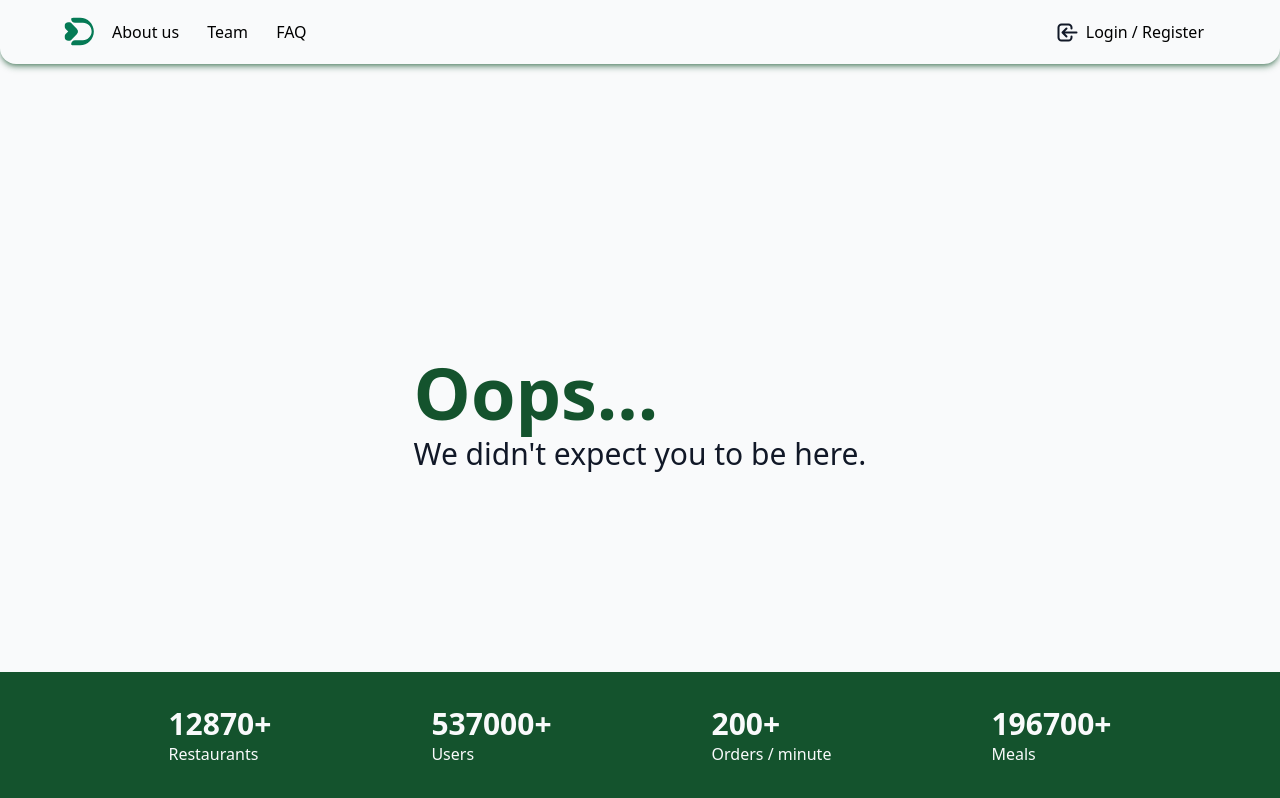
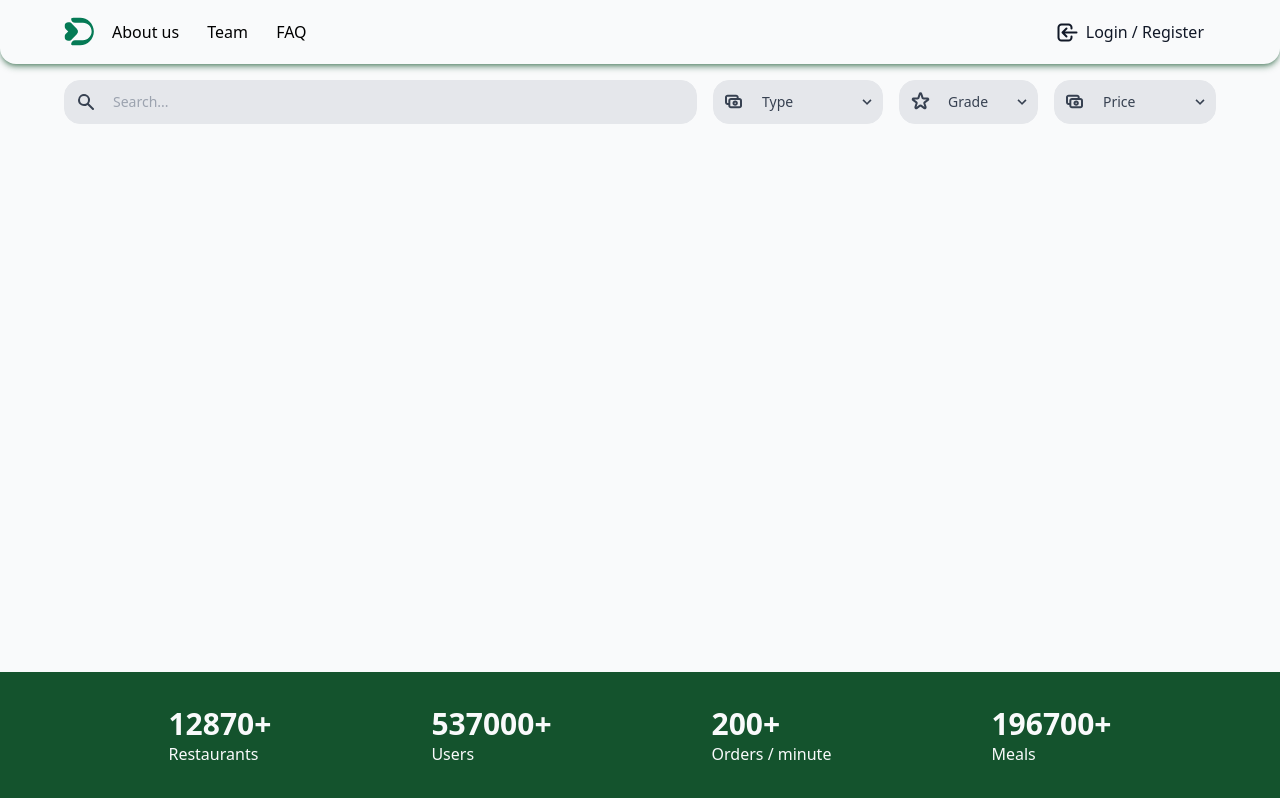
Before and after one commit to LessJakub/Salver, an Angular app in the folder Client/: page /search-page in a window 1280 px wide. Built offline with nearby package versions, Linux system fonts and the light colour scheme.

Commit message:
Implement basis of search engine page.

```diff
--- a/Client/src/app/app-routing.module.ts
+++ b/Client/src/app/app-routing.module.ts
@@ -5,11 +5,13 @@ import { LandingPageComponent } from './landing-page/landing-page.component';
 import { CounterComponent } from './counter/counter.component';
 import { FetchDataComponent } from './fetch-data/fetch-data.component';
 import { PageNotFoundComponent } from './page-not-found/page-not-found.component';
+import { SearchPageComponent } from './search-page/search-page.component';
 
 const routes: Routes = [
   { path: 'counter', component: CounterComponent },
   { path: 'fetch-data', component: FetchDataComponent },
   { path: 'landing-page', component: LandingPageComponent },
+  { path: 'search-page', component: SearchPageComponent },
   { path: '', redirectTo: '/landing-page', pathMatch: 'full'},  // default route
   { path: '**', component: PageNotFoundComponent}               // wildcard for any other path
 ];
--- a/Client/src/app/app.component.html
+++ b/Client/src/app/app.component.html
@@ -1,4 +1,3 @@
-
 <div class="bg-gray-50 grow flex flex-col">
     <app-nav-menu></app-nav-menu>
 
--- a/Client/src/app/app.module.ts
+++ b/Client/src/app/app.module.ts
@@ -13,6 +13,7 @@ import { LandingPageComponent } from './landing-page/landing-page.component';
 import { FooterComponent } from './footer/footer.component';
 import { PageNotFoundComponent } from './page-not-found/page-not-found.component';
 import { LoginOverlayComponent } from './login-overlay/login-overlay.component';
+import { SearchPageComponent } from './search-page/search-page.component';
 
 @NgModule({
   declarations: [
@@ -23,7 +24,8 @@ import { LoginOverlayComponent } from './login-overlay/login-overlay.component';
     LandingPageComponent,
     FooterComponent,
     PageNotFoundComponent,
-    LoginOverlayComponent
+    LoginOverlayComponent,
+    SearchPageComponent
   ],
   imports: [
     BrowserModule,
--- a/Client/src/app/landing-page/landing-page.component.html
+++ b/Client/src/app/landing-page/landing-page.component.html
@@ -1,3 +1,4 @@
+
 <div class="h-full w-full flex items-center justify-evenly py-4">
     <div class="w-3/6">
         <h3 class="text-5xl font-bold p-2 text-green-900">
@@ -14,4 +15,5 @@
         <img class="inline-block object-cover max-w-full max-h-full rounded-full shadow-md shadow-black/50" src={{mealImageUrl}}/>
 
     </div>
+
 </div>
--- a/Client/src/app/landing-page/landing-page.component.ts
+++ b/Client/src/app/landing-page/landing-page.component.ts
@@ -1,4 +1,5 @@
 import { Component, OnInit } from '@angular/core';
+import { FooterComponent } from '../footer/footer.component';
 
 @Component({
   selector: 'app-landing-page',
--- a/Client/src/app/login-overlay/login-overlay.component.html
+++ b/Client/src/app/login-overlay/login-overlay.component.html
@@ -1,16 +1,11 @@
-<div class="fixed h-full w-full flex items-center justify-center py-4 backdrop-blur-md z-10">
+<div class="fixed h-full w-full flex items-center justify-center py-4 backdrop-blur-md bg-green-900/30 z-10">
     <div class="fixed h-5/6 bg-gray-50 rounded-2xl shadow-sm shadow-green-900 p-20 aspect-square border-1 border-green-900">
-
-        <!-- <div class="flex w-full justify-end items-start">
-
-
-        </div> -->
 
         <h3 class="text-5xl font-bold p-2 text-green-900 w-full justify-center text-center">
             Login / Register
         </h3>
 
-        <p *ngIf="(error) != null"class="text-xl font-normal p-2 text-red-800 text-center">
+        <p *ngIf="(error) != null" class="text-xl font-normal p-2 text-red-800 text-center">
             {{error}}
         </p>
 
--- a/Client/src/app/nav-menu/nav-menu.component.html
+++ b/Client/src/app/nav-menu/nav-menu.component.html
@@ -24,6 +24,8 @@
                     <!-- Logo SVG end -->
 
                     <!-- Buttons -->
+
+                    <!-- User is not logged in, reduced functionality, general pages. -->
                     <div *ngIf="(accountService.currentUser$ | async) == null">
                         <a  [routerLink]="['/landing-page']" class="hover:text-green-700 px-3 py-2 rounded-md text-base font-light">
                             About us
@@ -38,12 +40,13 @@
                         </a>
                     </div>
 
+                    <!-- User is logged in, thus we replace contents of nav-bar to match new functionalities. -->
                     <div *ngIf="(accountService.currentUser$ | async) != null">
                         <a  [routerLink]="['/landing-page']" class="hover:text-green-700 px-3 py-2 rounded-md text-base font-light">
                             Activity
                         </a>
 
-                        <a [routerLink]="['/counter']" class="hover:text-green-700 px-3 py-2 rounded-md text-base font-light">
+                        <a [routerLink]="['/search-page']" class="hover:text-green-700 px-3 py-2 rounded-md text-base font-light">
                             Search
                         </a>
 
@@ -57,30 +60,32 @@
 
                 <div class="col-span-1 items-center content-center justify-end flex">
                     <!-- Login button router -->
-                    <button (click)="enableLoginOverlay()" *ngIf="(accountService.currentUser$ | async) == null" class="hover:text-green-700 px-3 py-2 rounded-md text-base font-light flex items-center space-x-2 group">
+                    <button (click)="enableLoginOverlay()" *ngIf="(accountService.currentUser$ | async) == null" class="group px-3 py-2 rounded-md text-base font-light flex items-center space-x-2">
 
-                        <svg class="group" width="21" height="19" viewBox="0 0 21 19" fill="none" xmlns="http://www.w3.org/2000/svg">
+                        <svg class="stroke-gray-900 group-hover:stroke-green-700" width="21" height="19" viewBox="0 0 21 19" fill="none" xmlns="http://www.w3.org/2000/svg">
                             <path   d="M9.5 13.5L5.5 9.5M5.5 9.5L9.5 5.5M5.5 9.5H19.5M14.5 13.5V14.5C14.5 15.2956 14.1839 16.0587 13.6213 16.6213C13.0587 17.1839 12.2956 17.5 11.5 17.5H4.5C3.70435 17.5 2.94129 17.1839 2.37868 16.6213C1.81607 16.0587 1.5 15.2956 1.5 14.5V4.5C1.5 3.70435 1.81607 2.94129 2.37868 2.37868C2.94129 1.81607 3.70435 1.5 4.5 1.5H11.5C12.2956 1.5 13.0587 1.81607 13.6213 2.37868C14.1839 2.94129 14.5 3.70435 14.5 4.5V5.5"
-                                    stroke="#111827"
                                     stroke-width="2"
                                     stroke-linecap="round"
                                     stroke-linejoin="round"
                             />
                         </svg>
 
-                        <p class="text-base font-light">
+                        <p class="text-base font-light group-hover:text-green-700 text-gray-900">
                             Login / Register
                         </p>
                     </button>
 
-                    <button (click)="logoutUser()" *ngIf="(accountService.currentUser$ | async) != null" class="hover:text-green-700 px-3 py-2 rounded-md text-base font-light flex items-center space-x-2 group">
+                    <button (click)="logoutUser()" *ngIf="(accountService.currentUser$ | async) != null" class="group px-3 py-2 rounded-md text-base font-light flex items-center space-x-2">
 
-                        <svg width="24" height="24" viewBox="0 0 24 24" fill="none" xmlns="http://www.w3.org/2000/svg">
-                            <path d="M17 16L21 12M21 12L17 8M21 12H7M13 16V17C13 17.7956 12.6839 18.5587 12.1213 19.1213C11.5587 19.6839 10.7956 20 10 20H6C5.20435 20 4.44129 19.6839 3.87868 19.1213C3.31607 18.5587 3 17.7956 3 17V7C3 6.20435 3.31607 5.44129 3.87868 4.87868C4.44129 4.31607 5.20435 4 6 4H10C10.7956 4 11.5587 4.31607 12.1213 4.87868C12.6839 5.44129 13 6.20435 13 7V8" stroke="black" stroke-width="2" stroke-linecap="round" stroke-linejoin="round"/>
+                        <svg class="stroke-gray-900 group-hover:stroke-green-700" width="24" height="24" viewBox="0 0 24 24" fill="none" xmlns="http://www.w3.org/2000/svg">
+                            <path   d="M17 16L21 12M21 12L17 8M21 12H7M13 16V17C13 17.7956 12.6839 18.5587 12.1213 19.1213C11.5587 19.6839 10.7956 20 10 20H6C5.20435 20 4.44129 19.6839 3.87868 19.1213C3.31607 18.5587 3 17.7956 3 17V7C3 6.20435 3.31607 5.44129 3.87868 4.87868C4.44129 4.31607 5.20435 4 6 4H10C10.7956 4 11.5587 4.31607 12.1213 4.87868C12.6839 5.44129 13 6.20435 13 7V8"
+                                    stroke-width="2"
+                                    stroke-linecap="round"
+                                    stroke-linejoin="round"/>
                         </svg>
 
 
-                        <p class="text-base font-light">
+                        <p class="text-base font-light group-hover:text-green-700 text-gray-900">
                             Logout
                         </p>
 
--- /dev/null
+++ b/Client/src/app/search-page/search-page.component.html
@@ -0,0 +1,75 @@
+<main class="w-full h-full px-16">
+
+    <form class="py-4 flex gap-4">
+
+        <!-- Search bar text input field -->
+        <div class="group relative flex flex-grow z-auto">
+            <!-- Icon -->
+            <svg width="20" height="20" class="absolute left-3 top-1/2 -mt-2.5 fill-gray-700" aria-hidden="true">
+                <path fill-rule="evenodd" clip-rule="evenodd" d="M8 4a4 4 0 100 8 4 4 0 000-8zM2 8a6 6 0 1110.89 3.476l4.817 4.817a1 1 0 01-1.414 1.414l-4.816-4.816A6 6 0 012 8z" />
+            </svg>
+
+            <!-- Input -->
+            <input class="w-full text-sm appearance-none rounded-2xl bg-gray-200 border border-gray-200 text-gray-700 py-3 px-12 leading-tight focus:outline-none focus:bg-gray-200 focus:border-green-700" type="text" aria-label="Search" placeholder="Search...">
+        </div>
+
+       <!-- Type selector filter -->
+       <div class="relative">
+
+            <svg class="absolute left-3 top-1/2 -mt-2 stroke-gray-700 fill-gray-200" width="17" height="15" viewBox="0 0 17 15" fill="none" xmlns="http://www.w3.org/2000/svg">
+                <path d="M12.6667 4.99999V3.33332C12.6667 2.8913 12.4911 2.46737 12.1785 2.15481C11.866 1.84225 11.442 1.66666 11 1.66666H2.66667C2.22464 1.66666 1.80072 1.84225 1.48816 2.15481C1.17559 2.46737 1 2.8913 1 3.33332V8.33332C1 8.77535 1.17559 9.19927 1.48816 9.51184C1.80072 9.8244 2.22464 9.99999 2.66667 9.99999H4.33333M6 13.3333H14.3333C14.7754 13.3333 15.1993 13.1577 15.5118 12.8452C15.8244 12.5326 16 12.1087 16 11.6667V6.66666C16 6.22463 15.8244 5.80071 15.5118 5.48815C15.1993 5.17559 14.7754 4.99999 14.3333 4.99999H6C5.55797 4.99999 5.13405 5.17559 4.82149 5.48815C4.50893 5.80071 4.33333 6.22463 4.33333 6.66666V11.6667C4.33333 12.1087 4.50893 12.5326 4.82149 12.8452C5.13405 13.1577 5.55797 13.3333 6 13.3333ZM11.8333 9.16666C11.8333 9.60868 11.6577 10.0326 11.3452 10.3452C11.0326 10.6577 10.6087 10.8333 10.1667 10.8333C9.72464 10.8333 9.30072 10.6577 8.98816 10.3452C8.67559 10.0326 8.5 9.60868 8.5 9.16666C8.5 8.72463 8.67559 8.30071 8.98816 7.98815C9.30072 7.67559 9.72464 7.49999 10.1667 7.49999C10.6087 7.49999 11.0326 7.67559 11.3452 7.98815C11.6577 8.30071 11.8333 8.72463 11.8333 9.16666Z" stroke="#374151" stroke-width="2" stroke-linecap="round" stroke-linejoin="round"/>
+            </svg>
+
+            <select id="grade" class="block text-sm appearance-none w-full rounded-2xl bg-gray-200 border border-gray-200 text-gray-700 py-3 px-12 leading-tight focus:outline-none focus:bg-gray-200 focus:border-green-700">
+                <option value="" selected disabled>Type</option>
+                <option>Dish</option>
+                <option>Restaurant</option>
+            </select>
+
+            <div class="pointer-events-none absolute inset-y-0 right-0 flex items-center px-2 text-gray-700">
+                <svg class="fill-current h-4 w-4" xmlns="http://www.w3.org/2000/svg" viewBox="0 0 20 20"><path d="M9.293 12.95l.707.707L15.657 8l-1.414-1.414L10 10.828 5.757 6.586 4.343 8z"/></svg>
+            </div>
+        </div>
+
+        <!-- Grade selector filter -->
+        <div class="relative">
+
+            <svg class="absolute left-3 top-1/2 -mt-2.5 stroke-gray-700 fill-gray-200" width="19" height="18" viewBox="0 0 19 18" fill="none" xmlns="http://www.w3.org/2000/svg">
+                <path d="M10.2925 1.93918C10.0433 1.17168 8.95746 1.17168 8.70746 1.93918L7.44162 5.83418C7.3871 6.00139 7.28108 6.14706 7.13873 6.25035C6.99638 6.35363 6.825 6.40923 6.64912 6.40918H2.55412C1.74746 6.40918 1.41079 7.44251 2.06412 7.91751L5.37746 10.3242C5.51978 10.4276 5.62571 10.5735 5.68005 10.7409C5.73439 10.9082 5.73436 11.0885 5.67996 11.2558L4.41496 15.1508C4.16496 15.9183 5.04412 16.5575 5.69662 16.0825L9.00996 13.6758C9.15236 13.5723 9.3239 13.5166 9.49996 13.5166C9.67602 13.5166 9.84755 13.5723 9.98996 13.6758L13.3033 16.0825C13.9558 16.5575 14.835 15.9192 14.585 15.1508L13.32 11.2558C13.2656 11.0885 13.2655 10.9082 13.3199 10.7409C13.3742 10.5735 13.4801 10.4276 13.6225 10.3242L16.9358 7.91751C17.5883 7.44251 17.2533 6.40918 16.4458 6.40918H12.35C12.1742 6.40905 12.003 6.35337 11.8609 6.2501C11.7187 6.14683 11.6128 6.00125 11.5583 5.83418L10.2925 1.93918Z" stroke="#374151" stroke-width="2" stroke-linecap="round" stroke-linejoin="round"/>
+                </svg>
+
+
+            <select id="grade" class="block text-sm appearance-none w-full rounded-2xl bg-gray-200 border border-gray-200 text-gray-700 py-3 px-12 leading-tight focus:outline-none focus:bg-gray-200 focus:border-green-700">
+                <option value="" selected disabled>Grade</option>
+                <option>5</option>
+                <option>4</option>
+                <option>3</option>
+                <option>2</option>
+                <option>1</option>
+            </select>
+            <div class="pointer-events-none absolute inset-y-0 right-0 flex items-center px-2 text-gray-700">
+                <svg class="fill-current h-4 w-4" xmlns="http://www.w3.org/2000/svg" viewBox="0 0 20 20"><path d="M9.293 12.95l.707.707L15.657 8l-1.414-1.414L10 10.828 5.757 6.586 4.343 8z"/></svg>
+            </div>
+        </div>
+
+        <!-- Price selector filter -->
+        <div class="relative">
+
+            <svg class="absolute left-3 top-1/2 -mt-2 stroke-gray-700 fill-gray-200" width="17" height="15" viewBox="0 0 17 15" fill="none" xmlns="http://www.w3.org/2000/svg">
+                <path d="M12.6667 4.99999V3.33332C12.6667 2.8913 12.4911 2.46737 12.1785 2.15481C11.866 1.84225 11.442 1.66666 11 1.66666H2.66667C2.22464 1.66666 1.80072 1.84225 1.48816 2.15481C1.17559 2.46737 1 2.8913 1 3.33332V8.33332C1 8.77535 1.17559 9.19927 1.48816 9.51184C1.80072 9.8244 2.22464 9.99999 2.66667 9.99999H4.33333M6 13.3333H14.3333C14.7754 13.3333 15.1993 13.1577 15.5118 12.8452C15.8244 12.5326 16 12.1087 16 11.6667V6.66666C16 6.22463 15.8244 5.80071 15.5118 5.48815C15.1993 5.17559 14.7754 4.99999 14.3333 4.99999H6C5.55797 4.99999 5.13405 5.17559 4.82149 5.48815C4.50893 5.80071 4.33333 6.22463 4.33333 6.66666V11.6667C4.33333 12.1087 4.50893 12.5326 4.82149 12.8452C5.13405 13.1577 5.55797 13.3333 6 13.3333ZM11.8333 9.16666C11.8333 9.60868 11.6577 10.0326 11.3452 10.3452C11.0326 10.6577 10.6087 10.8333 10.1667 10.8333C9.72464 10.8333 9.30072 10.6577 8.98816 10.3452C8.67559 10.0326 8.5 9.60868 8.5 9.16666C8.5 8.72463 8.67559 8.30071 8.98816 7.98815C9.30072 7.67559 9.72464 7.49999 10.1667 7.49999C10.6087 7.49999 11.0326 7.67559 11.3452 7.98815C11.6577 8.30071 11.8333 8.72463 11.8333 9.16666Z" stroke="#374151" stroke-width="2" stroke-linecap="round" stroke-linejoin="round"/>
+            </svg>
+
+            <select id="grade" class="block text-sm appearance-none w-full rounded-2xl bg-gray-200 border border-gray-200 text-gray-700 py-3 px-12 leading-tight focus:outline-none focus:bg-gray-200 focus:border-green-700">
+                <option value="" selected disabled>Price</option>
+                <option>Lowest</option>
+                <option>Moderate</option>
+                <option>Highest</option>
+            </select>
+            <div class="pointer-events-none absolute inset-y-0 right-0 flex items-center px-2 text-gray-700">
+              <svg class="fill-current h-4 w-4" xmlns="http://www.w3.org/2000/svg" viewBox="0 0 20 20"><path d="M9.293 12.95l.707.707L15.657 8l-1.414-1.414L10 10.828 5.757 6.586 4.343 8z"/></svg>
+            </div>
+        </div>
+
+    </form>
+
+</main>
--- /dev/null
+++ b/Client/src/app/search-page/search-page.component.ts
@@ -0,0 +1,16 @@
+import { Component, OnInit } from '@angular/core';
+
+@Component({
+  selector: 'app-search-page',
+  host: {'class': 'grow flex items-center'},
+  templateUrl: './search-page.component.html',
+  styleUrls: ['./search-page.component.css']
+})
+export class SearchPageComponent implements OnInit {
+
+  constructor() { }
+
+  ngOnInit(): void {
+  }
+
+}
```
Also changed, not shown: Client/src/app/search-page/search-page.component.css (added), 1 other file (tests, documents, lock files or other folders).
